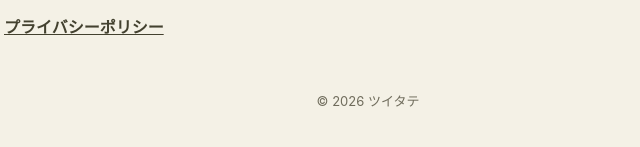
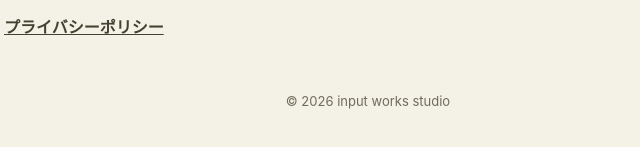
Before and after one commit to ma2-ma2/Tsuitate-Support, a plain HTML site: page index.html in a window 1280 px wide. Shown: the part 2205-2352 px from the top of the page, 272-912 px from the left. Drawn offline with Linux system fonts and the light colour scheme.

Commit message:
Footer copyright: 2026 input works studio
Co-Authored-By: Claude Opus 5.5 <noreply@anthropic.com>

```diff
--- a/index.html
+++ b/index.html
@@ -52,6 +52,6 @@
     </section>
     <p><a href="privacy.html">プライバシーポリシー</a></p>
   </main>
-  <footer>© 2026 ツイタテ</footer>
+  <footer>© 2026 input works studio</footer>
 </body>
 </html>
```
Also changed, not shown: privacy.html (+1 -1 lines).
